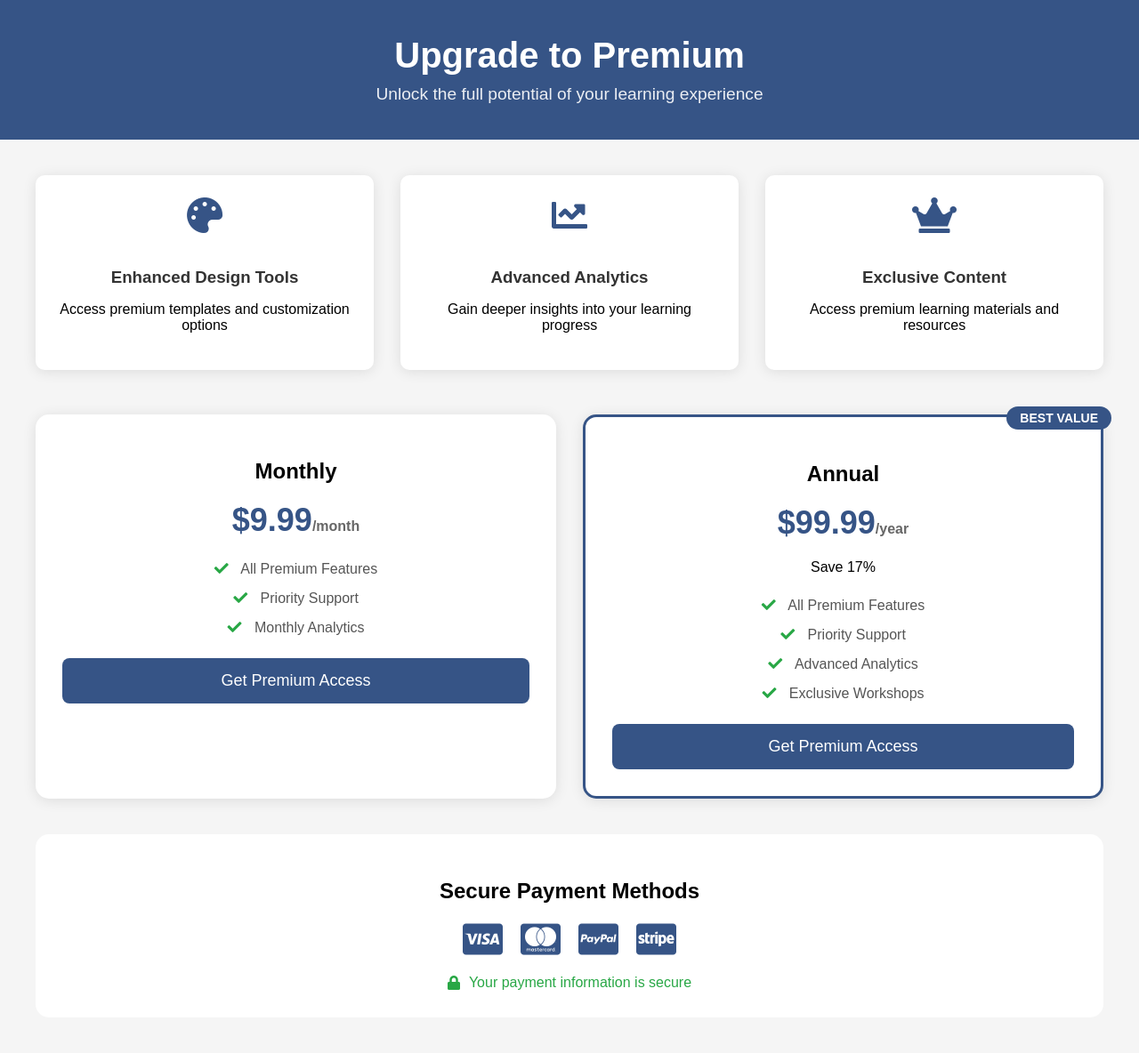
After one commit to clmJuls/Culture_New, a PHP site: page /premium.php in a window 1280 px wide. The commit adds this page. Shown: the whole page at 89% size. Run offline with PHP 8.4, Linux system fonts and the light colour scheme; a user stored in the database is signed in; data comes from the database, SQL or seed files in the repository; both versions use the stored data as it was after the commit.

Commit message:
update premium access

```diff
--- /dev/null
+++ b/user/premium.php
@@ -0,0 +1,395 @@
+<?php
+session_start();
+require 'db_conn.php';
+
+// Check if user is logged in
+if (!isset($_SESSION['user_id'])) {
+    header('Location: ../login.php?redirect=user/premium.php');
+    exit();
+}
+
+// Handle premium upgrade
+if (isset($_POST['upgrade_plan'])) {
+    $user_id = $_SESSION['user_id'];
+
+    // Simple update query for isPremium only
+    $update_query = "UPDATE users SET isPremium = 1 WHERE id = ?";
+    $stmt = $conn->prepare($update_query);
+    $stmt->bind_param("i", $user_id);
+
+    if ($stmt->execute()) {
+        $_SESSION['isPremium'] = 1;
+        $_SESSION['show_success_modal'] = true;
+        header('Location: premium.php');
+        exit();
+    } else {
+        $_SESSION['error_message'] = "Error upgrading to premium. Please try again.";
+        header('Location: premium.php');
+        exit();
+    }
+}
+
+// Get user details
+$user_id = $_SESSION['user_id'];
+$user_query = "SELECT * FROM users WHERE id = ?";
+$stmt = $conn->prepare($user_query);
+$stmt->bind_param("i", $user_id);
+$stmt->execute();
+$user = $stmt->get_result()->fetch_assoc();
+?>
+
+<!DOCTYPE html>
+<html lang="en">
+<head>
+    <meta charset="UTF-8">
+    <meta name="viewport" content="width=device-width, initial-scale=1.0">
+    <title>Upgrade to Premium</title>
+    <link rel="stylesheet" href="https://cdnjs.cloudflare.com/ajax/libs/font-awesome/5.15.4/css/all.min.css">
+    <style>
+        body {
+            font-family: 'Arial', sans-serif;
+            background-color: #f5f5f5;
+            margin: 0;
+            padding: 0;
+        }
+
+        .premium-header {
+            background-color: #365486;
+            color: white;
+            text-align: center;
+            padding: 40px 20px;
+            margin-bottom: 40px;
+        }
+
+        .premium-header h1 {
+            margin: 0;
+            font-size: 2.5em;
+        }
+
+        .premium-header p {
+            margin: 10px 0 0;
+            font-size: 1.2em;
+            opacity: 0.9;
+        }
+
+        .upgrade-container {
+            max-width: 1200px;
+            margin: 0 auto;
+            padding: 0 20px;
+        }
+
+        .benefits-section {
+            display: grid;
+            grid-template-columns: repeat(auto-fit, minmax(280px, 1fr));
+            gap: 30px;
+            margin-bottom: 50px;
+        }
+
+        .benefit-card {
+            background: white;
+            border-radius: 10px;
+            padding: 25px;
+            box-shadow: 0 2px 15px rgba(0,0,0,0.1);
+            text-align: center;
+        }
+
+        .benefit-card i {
+            font-size: 40px;
+            color: #365486;
+            margin-bottom: 20px;
+        }
+
+        .benefit-card h3 {
+            color: #333;
+            margin-bottom: 15px;
+        }
+
+        .plan-options {
+            display: grid;
+            grid-template-columns: repeat(auto-fit, minmax(300px, 1fr));
+            gap: 30px;
+            margin: 40px 0;
+        }
+
+        .plan-card {
+            background: white;
+            border-radius: 15px;
+            padding: 30px;
+            box-shadow: 0 2px 15px rgba(0,0,0,0.1);
+            text-align: center;
+            position: relative;
+            transition: transform 0.3s ease;
+        }
+
+        .plan-card:hover {
+            transform: translateY(-5px);
+        }
+
+        .plan-card.recommended {
+            border: 3px solid #365486;
+        }
+
+        .recommended-badge {
+            position: absolute;
+            top: -12px;
+            right: -12px;
+            background: #365486;
+            color: white;
+            padding: 5px 15px;
+            border-radius: 20px;
+            font-size: 14px;
+            font-weight: bold;
+        }
+
+        .plan-price {
+            font-size: 36px;
+            font-weight: bold;
+            color: #365486;
+            margin: 20px 0;
+        }
+
+        .plan-price span {
+            font-size: 16px;
+            color: #666;
+        }
+
+        .plan-features {
+            list-style: none;
+            padding: 0;
+            margin: 25px 0;
+        }
+
+        .plan-features li {
+            margin: 15px 0;
+            color: #555;
+            font-size: 16px;
+        }
+
+        .plan-features i {
+            color: #28a745;
+            margin-right: 10px;
+        }
+
+        .select-plan-btn {
+            background: #365486;
+            color: white;
+            border: none;
+            padding: 15px 30px;
+            border-radius: 8px;
+            cursor: pointer;
+            width: 100%;
+            font-size: 18px;
+            transition: background 0.3s;
+        }
+
+        .select-plan-btn:hover {
+            background: #2a4170;
+        }
+
+        .payment-section {
+            background: white;
+            border-radius: 15px;
+            padding: 30px;
+            margin: 40px 0;
+            text-align: center;
+        }
+
+        .payment-icons {
+            display: flex;
+            gap: 20px;
+            justify-content: center;
+            margin: 20px 0;
+        }
+
+        .payment-icons i {
+            font-size: 40px;
+            color: #365486;
+        }
+
+        .secure-badge {
+            display: flex;
+            align-items: center;
+            justify-content: center;
+            gap: 10px;
+            color: #28a745;
+            font-size: 16px;
+            margin-top: 20px;
+        }
+
+        .faq-section {
+            margin: 40px 0;
+        }
+
+        .faq-item {
+            background: white;
+            border-radius: 8px;
+            padding: 20px;
+            margin-bottom: 15px;
+        }
+
+        .faq-question {
+            font-weight: bold;
+            color: #365486;
+            margin-bottom: 10px;
+        }
+
+        @media (max-width: 768px) {
+            .premium-header {
+                padding: 30px 15px;
+            }
+
+            .premium-header h1 {
+                font-size: 2em;
+            }
+
+            .plan-options {
+                grid-template-columns: 1fr;
+            }
+        }
+
+        .modal {
+            display: none;
+            position: fixed;
+            top: 0;
+            left: 0;
+            width: 100%;
+            height: 100%;
+            background-color: rgba(0,0,0,0.5);
+            z-index: 1000;
+            opacity: 0;
+            transition: opacity 0.3s ease-in-out;
+        }
+
+        .modal.show {
+            opacity: 1;
+        }
+
+        .modal-content {
+            position: relative;
+            top: 50%;
+            left: 50%;
+            transform: translate(-50%, -50%) scale(0.7);
+            background-color: white;
+            padding: 30px;
+            border-radius: 10px;
+            max-width: 400px;
+            text-align: center;
+            transition: transform 0.3s ease-in-out;
+        }
+
+        .modal.show .modal-content {
+            transform: translate(-50%, -50%) scale(1);
+        }
+    </style>
+</head>
+<body>
+    <?php if (isset($_SESSION['error_message'])): ?>
+        <div class="alert alert-danger">
+            <?php
+                echo $_SESSION['error_message'];
+                unset($_SESSION['error_message']);
+            ?>
+        </div>
+    <?php endif; ?>
+
+    <div class="premium-header">
+        <h1>Upgrade to Premium</h1>
+        <p>Unlock the full potential of your learning experience</p>
+    </div>
+
+    <div class="upgrade-container">
+        <div class="benefits-section">
+            <div class="benefit-card">
+                <i class="fas fa-palette"></i>
+                <h3>Enhanced Design Tools</h3>
+                <p>Access premium templates and customization options</p>
+            </div>
+            <div class="benefit-card">
+                <i class="fas fa-chart-line"></i>
+                <h3>Advanced Analytics</h3>
+                <p>Gain deeper insights into your learning progress</p>
+            </div>
+            <div class="benefit-card">
+                <i class="fas fa-crown"></i>
+                <h3>Exclusive Content</h3>
+                <p>Access premium learning materials and resources</p>
+            </div>
+        </div>
+
+        <div class="plan-options">
+            <div class="plan-card">
+                <h2>Monthly</h2>
+                <div class="plan-price">$9.99<span>/month</span></div>
+                <ul class="plan-features">
+                    <li><i class="fas fa-check"></i> All Premium Features</li>
+                    <li><i class="fas fa-check"></i> Priority Support</li>
+                    <li><i class="fas fa-check"></i> Monthly Analytics</li>
+                </ul>
+                <form method="POST">
+                    <input type="hidden" name="plan_type" value="monthly">
+                    <button type="submit" name="upgrade_plan" class="select-plan-btn">
+                        Get Premium Access
+                    </button>
+                </form>
+            </div>
+
+            <div class="plan-card recommended">
+                <span class="recommended-badge">BEST VALUE</span>
+                <h2>Annual</h2>
+                <div class="plan-price">$99.99<span>/year</span></div>
+                <p class="savings">Save 17%</p>
+                <ul class="plan-features">
+                    <li><i class="fas fa-check"></i> All Premium Features</li>
+                    <li><i class="fas fa-check"></i> Priority Support</li>
+                    <li><i class="fas fa-check"></i> Advanced Analytics</li>
+                    <li><i class="fas fa-check"></i> Exclusive Workshops</li>
+                </ul>
+                <form method="POST">
+                    <input type="hidden" name="plan_type" value="annual">
+                    <button type="submit" name="upgrade_plan" class="select-plan-btn">
+                        Get Premium Access
+                    </button>
+                </form>
+            </div>
+        </div>
+
+        <div class="payment-section">
+            <h2>Secure Payment Methods</h2>
+            <div class="payment-icons">
+                <i class="fab fa-cc-visa"></i>
+                <i class="fab fa-cc-mastercard"></i>
+                <i class="fab fa-cc-paypal"></i>
+                <i class="fab fa-cc-stripe"></i>
+            </div>
+            <div class="secure-badge">
+                <i class="fas fa-lock"></i>
+                <span>Your payment information is secure</span>
+            </div>
+        </div>
+
+    </div>
+
+    <!-- Success Modal -->
+    <div class="modal" id="successModal" style="display: none; position: fixed; top: 0; left: 0; width: 100%; height: 100%; background-color: rgba(0,0,0,0.5); z-index: 1000;">
+        <div style="position: relative; top: 50%; left: 50%; transform: translate(-50%, -50%); background-color: white; padding: 30px; border-radius: 10px; max-width: 400px; text-align: center;">
+            <i class="fas fa-check-circle" style="font-size: 50px; color: #28a745; margin-bottom: 20px;"></i>
+            <h2>Congratulations!</h2>
+            <p>You have successfully upgraded to Premium!</p>
+            <button onclick="window.location.href='explore.php'" class="select-plan-btn" style="margin-top: 20px;">
+                Continue to Explore
+            </button>
+        </div>
+    </div>
+
+    <script>
+    <?php if (isset($_SESSION['show_success_modal'])): ?>
+        const modal = document.getElementById('successModal');
+        modal.style.display = 'block';
+        // Trigger reflow
+        modal.offsetHeight;
+        modal.classList.add('show');
+        <?php unset($_SESSION['show_success_modal']); ?>
+    <?php endif; ?>
+    </script>
+</body>
+</html>
```
Also changed, not shown: blog_db.sql (+13 -60 lines), user/components/explore/trend.php (+4 -3 lines).
